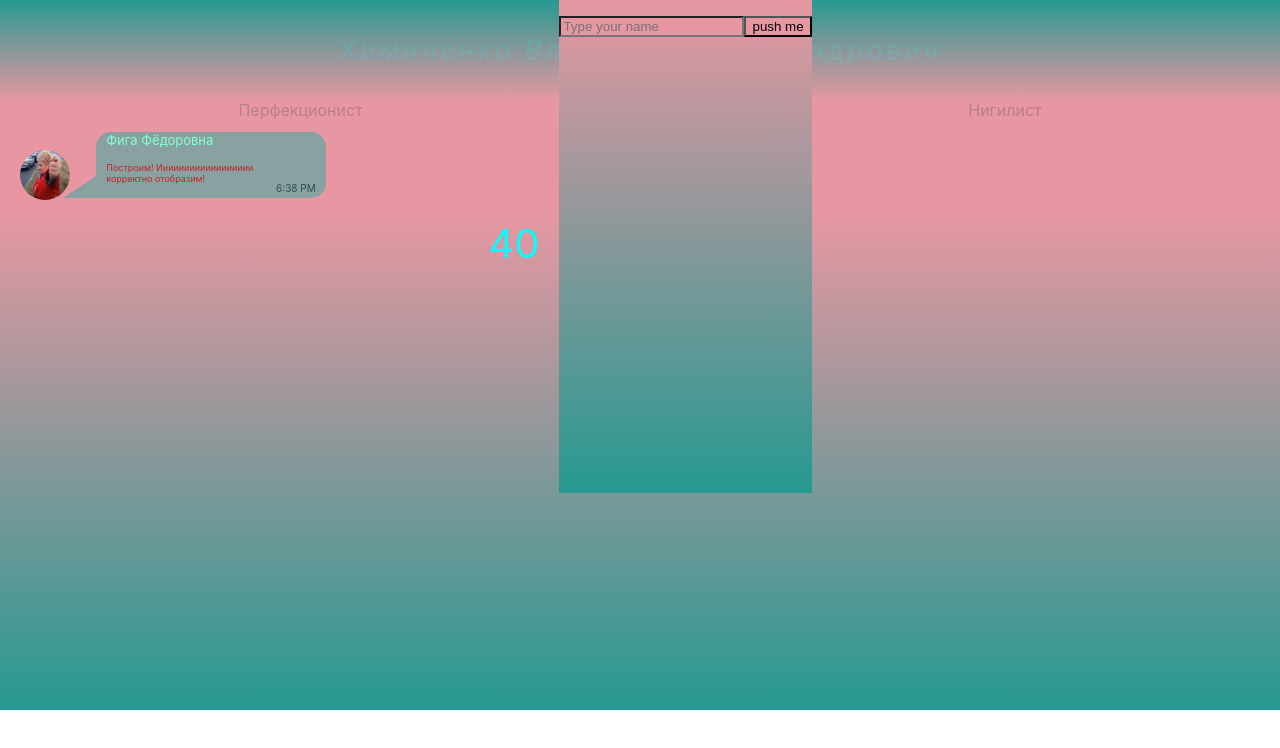
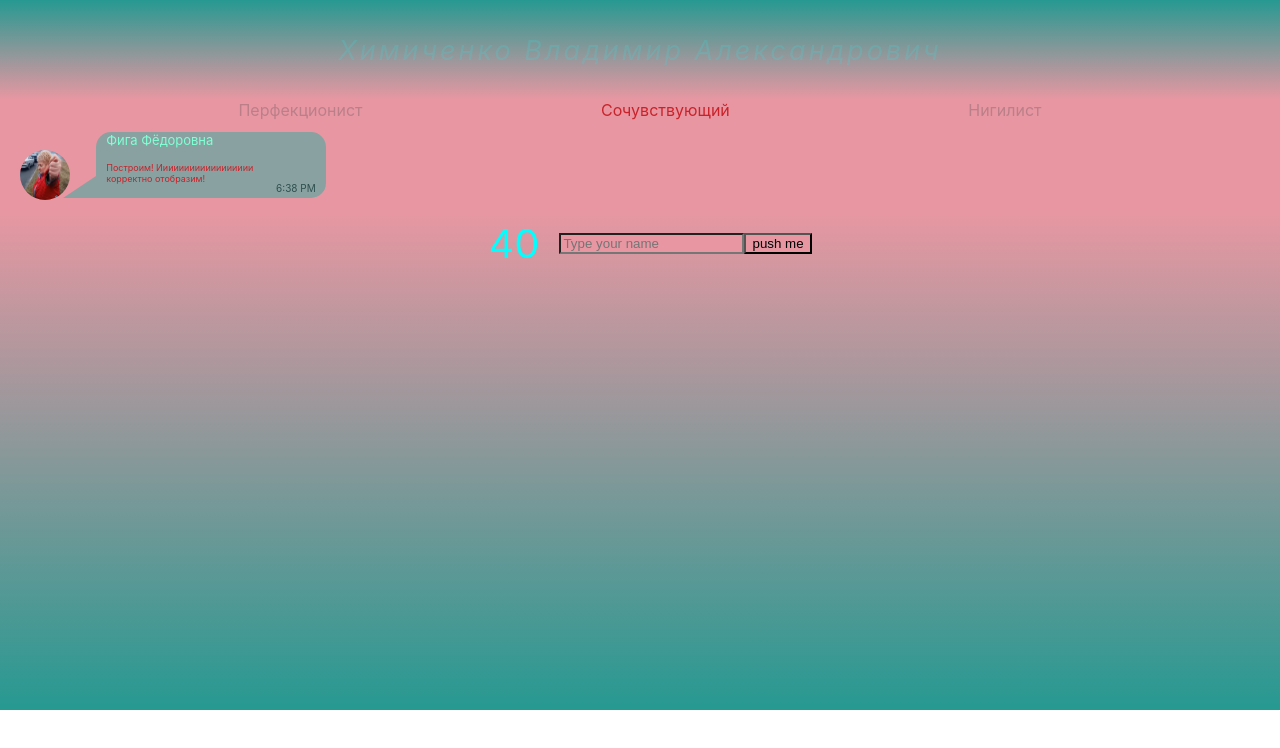
Before and after one commit to vovatum/home-tasks, a React (Create React App) app: page / in a window 1280 px wide. Shown: the top 748 px of the page. Built offline with nearby package versions, Linux system fonts and the light colour scheme.

Commit message:
запрет вывода пустого поля, обнуление текущего имени в глобальном стейте

```diff
--- a/src/App.jsx
+++ b/src/App.jsx
@@ -18,25 +18,28 @@ class App extends React.Component {
     }
 
     onButton = () => {
+        if (this.state.name !== '') {
             let countValueTemp = this.state.countValue
             countValueTemp += 1
-        // alert(`Hi, ${this.state.name}`)
+            alert(`В инпуте имя, ${this.state.name}`)
             let newName = {id: this.state.nameId + 1, name: this.state.name}
-        let namesArr = [...this.state.names, newName];
+            let namesArr = [...this.state.names, newName]
             this.setState(
                 {
                     countValue: countValueTemp,
                     names: namesArr,
-                nameId: newName.id
+                    nameId: newName.id,
+                    name: ''
                 }
             )
+        }
     }
 
     render = () => {
 
         return (
             <div className={styles.app}>
-                <MyNameIs state={this.state}/>
+                <MyNameIs/>
                 <Message/>
                 <CoInBuBlock state={this.state}
                              onButton={this.onButton}
--- a/src/AppComponents/CoInBuBlock/CoInBuBlock.jsx
+++ b/src/AppComponents/CoInBuBlock/CoInBuBlock.jsx
@@ -2,7 +2,7 @@ import React from 'react';
 import styles from './CoInBuBlock.module.css'
 import Counter from "./Counter/Counter";
 import Names from "./Names/Names";
-import InBuBlock from "./InBuBlock";
+import InBuBlock from "./InBuBlock/InBuBlock";
 
 class CoInBuBlock extends React.Component {
 
--- a/src/AppComponents/CoInBuBlock/InBuBlock.jsx
+++ b/src/AppComponents/CoInBuBlock/InBuBlock/InBuBlock.jsx
@@ -1,7 +1,7 @@
 import React from 'react';
-import styles from './CoInBuBlock.module.css'
-import InputName from "./InputName/InputName";
-import ButtonPush from "./ButtonPush/ButtonPush";
+import InputName from "../InputName/InputName";
+import ButtonPush from "../ButtonPush/ButtonPush";
+import styles from './InBuBlock.module.css'
 
 class CoInBuBlock extends React.Component {
 
@@ -31,14 +31,11 @@ class CoInBuBlock extends React.Component {
     render = () => {
         return (
             <div className={styles.container}>
-                <div className={styles.countBlock}>
                     <InputName state={this.state}
                                addName={this.addName}
                                createInBuState={this.createInBuState}
                                inputNameTarget={this.props.inputNameTarget}/>
                     <ButtonPush addName={this.addName}/>
-                    {/*// onAddNameClick={this.onAddNameClick}*/}
-                </div>
             </div>
         )
     };
--- /dev/null
+++ b/src/AppComponents/CoInBuBlock/InBuBlock/InBuBlock.module.css
@@ -0,0 +1,3 @@
+.container {
+    display: flex;
+}
```
Lines whose indentation alone changed are shown as unchanged.
